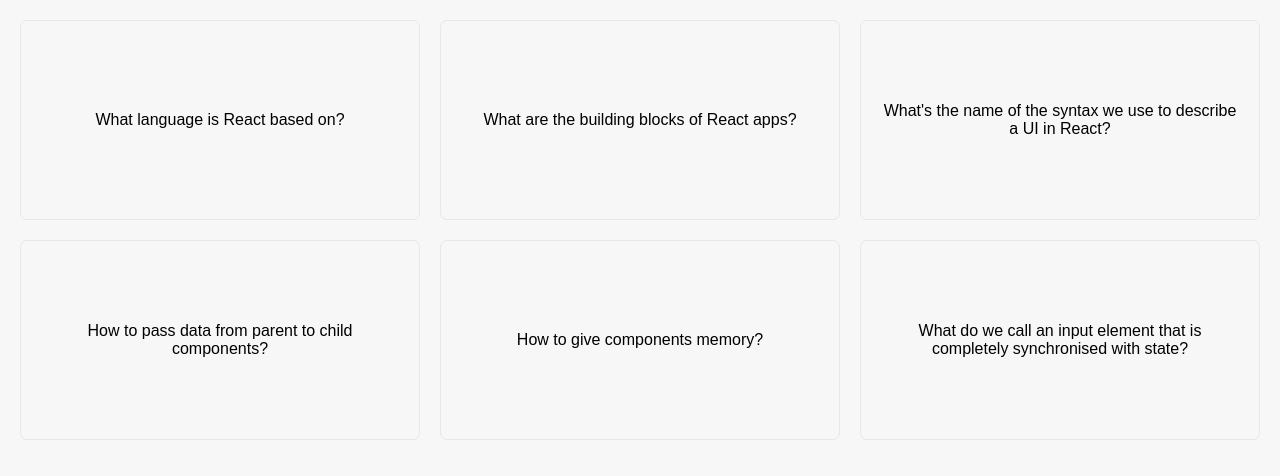
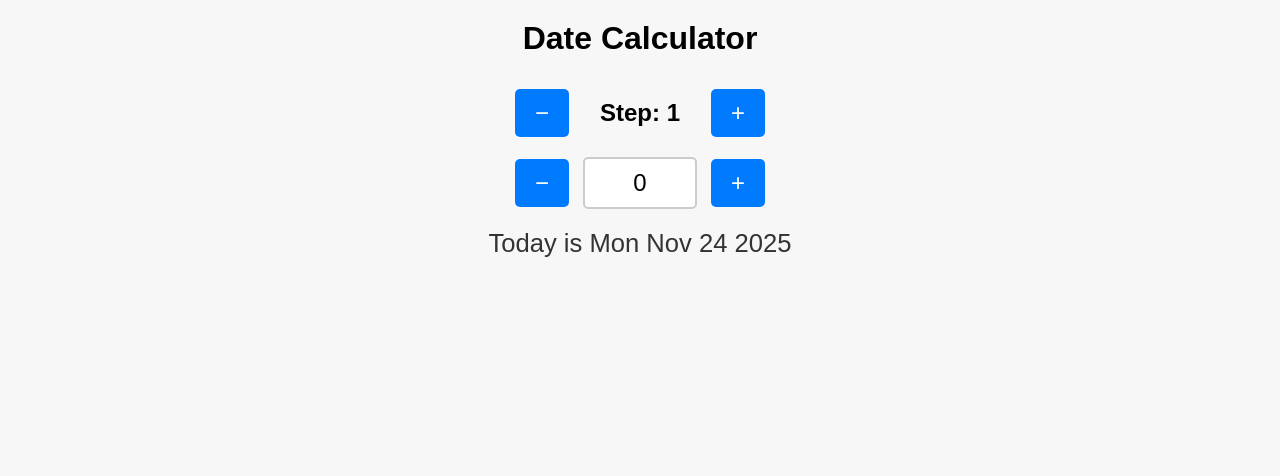
Before and after one commit to DarthWHO/udemy-projects, a React (Vite) app: page / in a window 1280 px wide. Shown: the top 476 px of the page. Built offline with nearby package versions, Linux system fonts and the light colour scheme.

Commit message:
moved flashcarditem to own file. Updated DateCounter to have  manual input and reset

```diff
--- a/src/App.jsx
+++ b/src/App.jsx
@@ -8,8 +8,8 @@
   // return <SkillCard />;
 
   // Next Project
-  // return <DateCounter />;
+  return <DateCounter />;
 
   // FlashCards Project
-  return <FlashCards />;
+  // return <FlashCards />;
 }
--- a/src/assets/styles/DateCounter.css
+++ b/src/assets/styles/DateCounter.css
@@ -9,6 +9,7 @@
   display: grid;
   width: 250px;
   text-align: center;
+  align-items: center;
   grid-template-columns: 1fr 5fr 1fr;
 }
 
@@ -17,3 +18,23 @@
   font-weight: normal;
   color: #333;
 }
+
+input[type="text"] {
+  justify-self: center;
+  width: 80%;
+  font-size: 1.5rem;
+  text-align: center;
+  padding: 10px;
+  border: 2px solid #ccc;
+  border-radius: 5px;
+}
+
+button {
+  font-size: 1.5rem;
+  padding: 10px 20px;
+  border: none;
+  border-radius: 5px;
+  background-color: #007bff;
+  color: white;
+  cursor: pointer;
+}
--- a/src/components/DateCounter.jsx
+++ b/src/components/DateCounter.jsx
@@ -16,7 +16,7 @@
   }
 
   function handleCountChangeUp() {
-    setCount((current) => setCount( current + step));
+    setCount((current) => setCount(current + step));
   }
 
   function handleCountChangeDown() {
@@ -28,10 +28,14 @@
     setCount(0);
   }
 
+  function handleChange(event) {
+    setCount(Number(event.target.value));
+  }
+
   return (
     <div className="container">
       <h1>Date Calculator</h1>
-      <DateButton direction="reset" handler={handleReset} />
+
       <div className="button-container">
         <DateButton direction="&minus;" handler={handleStepChangeDown} />
         <h2>Step: {step}</h2>
@@ -39,10 +43,15 @@
       </div>
       <div className="button-container">
         <DateButton direction="&minus;" handler={handleCountChangeDown} />
-        <h2>Count: {count}</h2>
+        <input type="text" value={count} onChange={() => handleChange(event)} />
         <DateButton direction="+" handler={handleCountChangeUp} />
       </div>
       <DateCounterMessage count={count} />
+      {step == 1 && count == 0 ? (
+        <></>
+      ) : (
+        <DateButton direction="reset" handler={handleReset} />
+      )}
     </div>
   );
 }
--- a/src/components/FlashCardItem.jsx
+++ b/src/components/FlashCardItem.jsx
@@ -4,7 +4,7 @@
       className={item.id == selected ? "selected" : ""}
       onClick={() => handleClick(item.id)}
     >
-      {item.id == selected ? item.answer : item.question}
+      <p>{item.id == selected ? item.answer : item.question}</p>
     </div>
   );
 }
```
